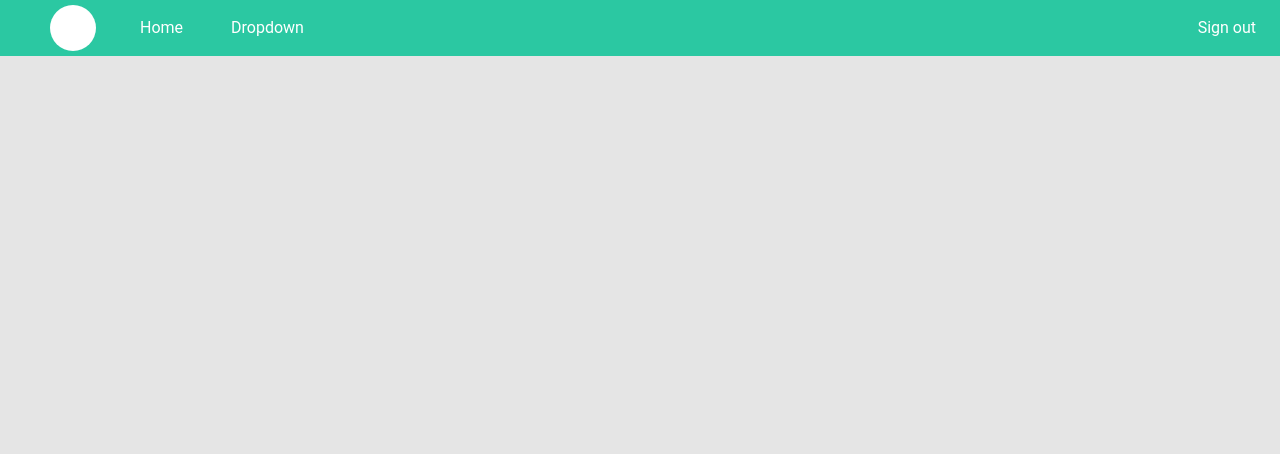
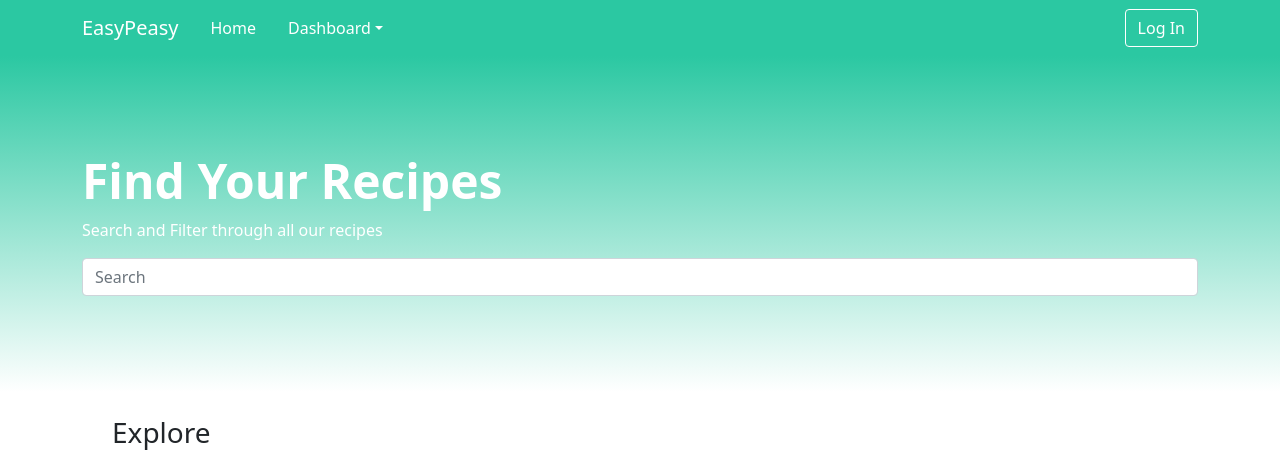
Before and after one commit to YCPyc/CS4640_EasyPeasy, a PHP site: page / in a window 1280 px wide; the page is wider, and only the part inside the window is pictured. Shown: the top 454 px of that part. Before the commit the page ends 56 px from the top of that part, so only its background shows below. Run offline with PHP 8.4, Linux system fonts and the light colour scheme.

Commit message:
Home Page - First Mock

```diff
--- a/index.html
+++ b/index.html
@@ -1,8 +1,5 @@
 <!DOCTYPE html>
 <html lang="en">
-    <script>
-        import RestaurantMenuIcon from '@mui/icons-material/RestaurantMenu';
-    </script>
     <head>
 
         <link rel="stylesheet" href="styles/main.css">
@@ -16,29 +13,89 @@
         <meta name="keywords" content="Diet, Weight loss, health">
 
         <title>Easy Peasy</title>
+        <link href="https://cdn.jsdelivr.net/npm/bootstrap@5.1.1/dist/css/bootstrap.min.css" rel="stylesheet" integrity="sha384-F3w7mX95PdgyTmZZMECAngseQB83DfGTowi0iMjiWaeVhAn4FJkqJByhZMI3AhiU" crossorigin="anonymous">
 
     </head>
     <body>
-        <ul>
-            <li>
-                <div class="logo-image">
-                    <img src="easypeasy.jpg" class="img-fluid">
+
+        <nav class="navbar navbar-expand-lg">
+            <div class="container-xl">
+                <a class="navlogo" href="index.html">EasyPeasy</a>
+                <button class=" navbutton navbar-toggler" type="button" data-bs-toggle="collapse" data-bs-target="#navbarsTop" aria-controls="navbarsExample07" aria-expanded="false" aria-label="Toggle navigation">
+                    <span class="navbar-toggler-icon">...</span>
+                </button>
+
+                <div class="collapse navbar-collapse" id="navbarsTop">
+                    <ul class="navbar-nav me-auto mb-2 mb-lg-0">
+                        <li class="nav-item">
+                            <a class="navbutton" aria-current="page" href="index.html">Home</a>
+                        </li>
+                        <li class="nav-item dropdown">
+                            <a class="navbutton dropdown-toggle" href="#" id="dropdown1" data-bs-toggle="dropdown" aria-expanded="false">Dashboard</a>
+                            <ul class="dropdown-menu" aria-labelledby="dropdown1">
+                                <li><a class="dropdown-item" href="#">Saved Recipe</a></li>
+                                <li><a class="dropdown-item" href="#">Add Recipe</a></li>
+                                <li><a class="dropdown-item" href="#">Daily Nutrient Intake</a></li>
+                            </ul>
+                        </li>
+                    </ul>
+                    <a style="color: white; border-color: white;"
+                    class="btn button-border my-2 my-sm-0" aria-current="page" href="#">Log In</a>
                 </div>
-            </li>
-            <li class="home"><a href="#home">Home</a></li>
-            <li class="dropdown">
-              <a href="javascript:void(0)" class="dropbtn">Dropdown</a>
-              <div class="dropdown-content">
-                <a href="#">Saved Recipe</a>
-                <a href="#">Add Recipe</a>
-                <a href="#">Daily Nutrient Intake</a>
-              </div>
-            </li>
-            <li class="login"><a href="default.asp">Sign out</a></li>
-          </ul>
+            </div>
+        </nav>
 
+        <div class="p-5 mb-4 text-white" id="home-1">
+            <div class="container py-5">
+                <h1 class="display-5 fw-bold">Find Your Recipes</h1>
+                <p >Search and Filter through all our recipes</p>
+                <form>
+                        <input class="form-control" type="text" placeholder="Search" aria-label="Search">
+                </form>
+            </div>
+        </div>
+
+
+        <section class="fadeshow" style="padding-left: 7rem; padding-bottom: 5rem;" >
+            <!--main section -->
+            <div class="col-4">
+                <h3>Explore</h3>
+            </div>
+            <a href="#">
+                <div class="col-8" id="carousel">
+                    <div class="item">
+                    </div>
+                    <div class="item"></div>
+                    <div class="item"></div>
+                    <div class="item"></div>
+                    <div class="item"></div>
+                </div>
+            </a>
+            <!-- sidebar -->
+
+
+        </section>
+
+
+
+
+
+        <div class="fadeshow container">
+            <footer class="d-flex flex-wrap justify-content-between align-items-center py-3 my-4 border-top">
+                <p class="col-md-4 mb-0 text-muted">&copy; 2021 EasyPeasy, Inc</p>
+
+                <ul class="nav col-md-4 justify-content-end">
+                    <li class="nav-item"><a href="#" class="nav-link px-2 text-muted">Home</a></li>
+                    <li class="nav-item"><a href="#" class="nav-link px-2 text-muted">Saved Recipe</a></li>
+                    <li class="nav-item"><a href="#" class="nav-link px-2 text-muted">Add Recipe</a></li>
+                    <li class="nav-item"><a href="#" class="nav-link px-2 text-muted">Daily Nutrient Intake</a></li>
+                </ul>
+            </footer>
+        </div>
+
+
+        <script src="https://cdn.jsdelivr.net/npm/bootstrap@5.1.1/dist/js/bootstrap.bundle.min.js" integrity="sha384-/bQdsTh/da6pkI1MST/rWKFNjaCP5gBSY4sEBT38Q/9RBh9AH40zEOg7Hlq2THRZ" crossorigin="anonymous"></script>
 
     </body>
 
-
 </html>
--- a/styles/main.css
+++ b/styles/main.css
@@ -1,123 +1,163 @@
-/* http://meyerweb.com/eric/tools/css/reset/
-   v2.0 | 20110126
-   License: none (public domain)
-*/
-
-html, body, div, span, applet, object, iframe,
-h1, h2, h3, h4, h5, h6, p, blockquote, pre,
-a, abbr, acronym, address, big, cite, code,
-del, dfn, em, img, ins, kbd, q, s, samp,
-small, strike, strong, sub, sup, tt, var,
-b, u, i, center,
-dl, dt, dd, ol, ul, li,
-fieldset, form, label, legend,
-table, caption, tbody, tfoot, thead, tr, th, td,
-article, aside, canvas, details, embed,
-figure, figcaption, footer, header, hgroup,
-menu, nav, output, ruby, section, summary,
-time, mark, audio, video {
-	margin: 0;
-	padding: 0;
-	border: 0;
-	font-size: 100%;
-	font: inherit;
-	vertical-align: baseline;
-}
-/* HTML5 display-role reset for older browsers */
-article, aside, details, figcaption, figure,
-footer, header, hgroup, menu, nav, section {
-	display: block;
-}
-body {
-	font-family: Roboto, 'Segoe UI', Tahoma, sans-serif;
-
-	line-height: 1;
-	background-color: #E5E5E5;
-}
-ol, ul {
-	list-style: none;
-}
-blockquote, q {
-	quotes: none;
-}
-blockquote:before, blockquote:after,
-q:before, q:after {
-	content: '';
-	content: none;
-}
-table {
-	border-collapse: collapse;
-	border-spacing: 0;
+* {
+	box-sizing: border-box;
 }
 
+[class*="col-"] {
+	justify-content: center;
+	width: 100%; /* mobile first - 100% width */
+}
 
-ul {
-	list-style-type: none;
-	margin: 0;
-	padding: 0;
-	overflow: hidden;
-	background-color: #2BC8A2;
+div > img {
+	width: auto;
+	height : auto;
+	max-height: 100%;
+	max-width: 100%;
   }
 
-li {
-	float: left;
+  div#carousel {
+	grid-row: 1 / 2;
+	grid-column: 1 / 8;
+	width: 100vw;
+	height: 200px;
+	align-items: center;
+	justify-content: center;
+	overflow: hidden;
+	transform-style: preserve-3d;
+	perspective: 600px;
+	--items: 5;
+	--middle: 3;
+	--position: 1;
+	pointer-events: none;
+
+  }
+
+  div.item {
+	position: absolute;
+	width: 350px;
+	height: 200px;
+	background-color: coral;
+	--r: calc(var(--position) - var(--offset));
+	--abs: max(calc(var(--r) * -1), var(--r));
+	transition: all 0.25s linear;
+	transform: rotateY(calc(-5deg * var(--r)))
+	  translateX(calc(-300px * var(--r)));
+	z-index: calc((var(--position) - var(--abs)));
+	box-shadow: 5px 10px 8px #2BC8A2;
+
+  }
+
+  div.item:nth-of-type(1) {
+	--offset: 1;
+	background-image: url(https://upload.wikimedia.org/wikipedia/commons/a/a3/Eq_it-na_pizza-margherita_sep2005_sml.jpg);
+	background-size: cover;
+	background-color: #90f1ef;
+  }
+  div.item:nth-of-type(2) {
+	--offset: 2;
+	background-image: url(https://i2.wp.com/www.downshiftology.com/wp-content/uploads/2018/04/Carne-Asada-Tacos-main-3.jpg);
+	background-size: cover;
+	background-color: #ff70a6;
+  }
+  div.item:nth-of-type(3) {
+	--offset: 3;
+	background-image: url(https://christieathome.com/wp-content/uploads/2020/10/Chinese-Tomato-Egg-Stirfry-18-1-scaled.jpg);
+	background-size: cover;
+	background-color: #ff9770;
+  }
+  div.item:nth-of-type(4) {
+	--offset: 4;
+	background-image: url(https://www.acouplecooks.com/wp-content/uploads/2019/05/Chopped-Salad-001_1.jpg);
+	background-size: cover;
+	background-color: #ffd670;
+  }
+  div.item:nth-of-type(5) {
+	--offset: 5;
+	background-image: url(https://www.cookerru.com/wp-content/uploads/2020/11/doenjang-jjigae-feature-1-web-500x500.jpg);
+	background-size: cover;
+	background-color: #e9ff70;
+  }
+
+nav {
+	background-color: #2BC8A2;
+	text-decoration: none;
+	text-decoration-color: white;
 }
 
-li.login {
-	float: right;
+.navbutton {
+	display: block;
+    padding: 0.5rem 1rem;
+    color: white;
+    text-decoration: none;
+    transition: color .15s ease-in-out,background-color .15s ease-in-out,border-color .15s ease-in-out;
 }
 
-li.home {
-	padding-left: 20px;
+a.navlogo {
+	padding-top: 0.3125rem;
+    padding-bottom: 0.3125rem;
+    margin-right: 1rem;
+    font-size: 1.25rem;
+    text-decoration: none;
+    white-space: nowrap;
+	color: white
 }
 
-li a, .dropbtn {
-	display: inline-block;
-	color: white;
-	text-align: center;
-	padding: 20px 24px;
-	text-decoration: none;
+.explore-circle {
+
+    width: 100px;
+    height: 100px;
+    background: red;
+    -moz-border-radius: 50px;
+    -webkit-border-radius: 50px;
+    border-radius: 50px;
 }
 
-li a:hover, .dropdown:hover .dropbtn {
-	background-color: #7ED9C3;
-	color: white;
+#home-1 {
+	background-image: linear-gradient(#2BC8A2, white);;
 }
 
-li.dropdown {
-	display: inline-block;
+.center {
+	align-items: center;
+  	justify-items: center;
 }
 
-.dropdown-content {
-	display: none;
-	position: absolute;
-	background-color: #f9f9f9;
-	min-width: 160px;
-	box-shadow: 0px 8px 16px 0px rgba(0,0,0,0.2);
-	z-index: 1;
-}
+@media only screen and (min-width: 768px) {
+	.row {
+		width: 100%;
+	}
 
-.dropdown-content a {
-	color: black;
-	padding: 12px 16px;
-	text-decoration: none;
-	display: block;
-	text-align: left;
-}
+	.col-12 {
+		width: 100%;
+	}
 
-.dropdown-content a:hover {background-color: #f1f1f1;}
+	.col-8 {
+		width: 66.66%;
+	}
 
-.dropdown:hover .dropdown-content {
-	display: block;
+	.col-4 {
+		width: 33.33%;
+	}
+
+	.button-border {
+		color: white;
+		border-color: white;
+
+	}
+
+
+
+
 }
 
 
 
-.logo-image{
-    width: 46px;
-    height: 46px;
-    border-radius: 50%;
-    overflow: hidden;
-    margin-top: 5px;
-	margin-left: 50px;
+/* For mobile */
+@media only screen and (max-width: 600px) {
+	.fadeshow {
+		display: none;
+	}
+
+	button.navbutton {
+		color: white
+	}
+
 }
```
Also changed, not shown: images/pizza.jpg (added), images/recipebackground.jpg (added), images/tacos.jpg (added).
